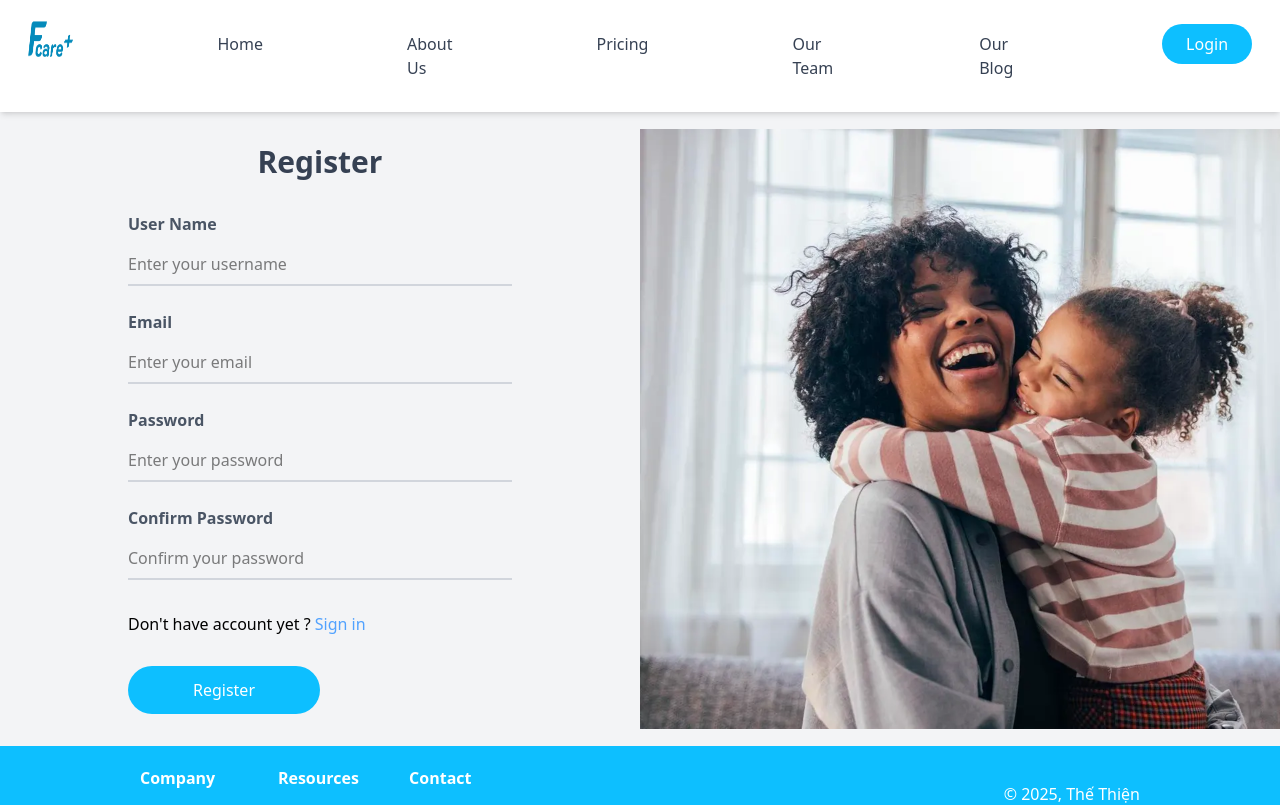
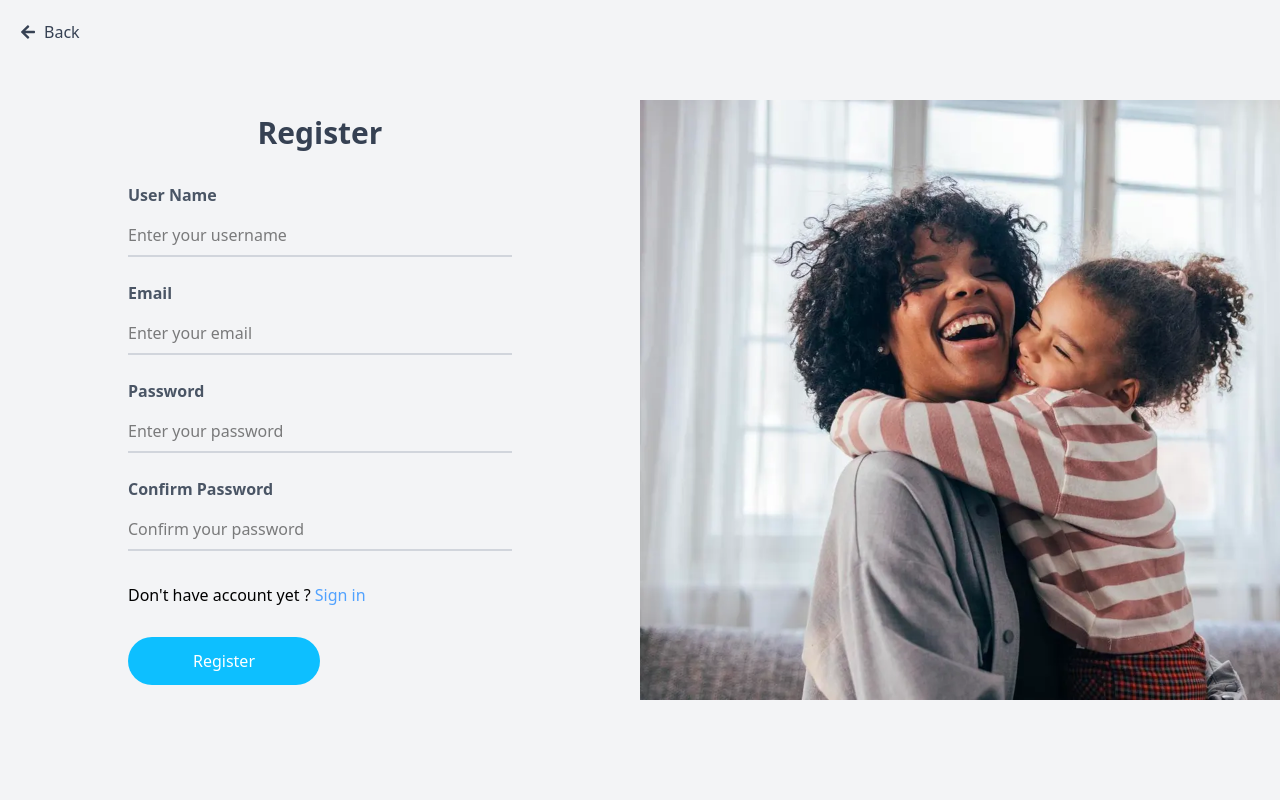
Before and after one commit to wusxo24/SWD392, a React (Vite) app: page /register in a window 1280 px wide. Shown: the top 805 px of the page. Built offline with nearby package versions, Linux system fonts and the light colour scheme.

Commit message:
modify for login and register do not have nav and footer

```diff
--- a/src/App.jsx
+++ b/src/App.jsx
@@ -1,5 +1,5 @@
 import React from 'react';
-import { BrowserRouter, Route, Routes } from 'react-router-dom';
+import {Route, Routes, useLocation } from 'react-router-dom';
 import Navbar from './components/navbar';
 import Login from './login/login';
 import Register from './login/register';
@@ -9,21 +9,22 @@ import { Pricing } from './page/pricing';
 import ScrollToTop from './components/ScrollToTop';
 import { OurBest } from './page/ourBest';
 import { Footer } from './components/footer';
+import { OurTeam } from './page/ourTeam';
 
 function App() {
+  const location = useLocation();
+  const hideNavFooter = location.pathname === "/login" || location.pathname === "/register";
   return (
     <div className="App">
-      <BrowserRouter>
         {/* Navbar is now outside Routes, so it will show on all pages */}
-        <Navbar />
+        {!hideNavFooter && <Navbar />}
         <ScrollToTop/>
         <Routes>
-          <Route path="/" element={<><Hero /> <OurBest/> <AboutUs/> <Pricing/></>} />
+          <Route path="/" element={<><Hero /> <OurBest/> <AboutUs/> <OurTeam/> <Pricing/></>} />
           <Route path="/login" element={<Login />} />
           <Route path="/register" element={<Register />} />
         </Routes>
-        <Footer/>
-      </BrowserRouter>
+        {!hideNavFooter && <Footer />}
     </div>
   );
 }
--- a/src/login/login.jsx
+++ b/src/login/login.jsx
@@ -3,6 +3,7 @@ import { useNavigate } from 'react-router-dom';
 import axios from 'axios';
 import login from '../assets/Login_image.png';
 import { useAuth } from '../context/authContext';  // Import useAuth
+import { FaArrowLeft } from 'react-icons/fa';
 
 export default function Login() {
   const [username, setUsername] = useState('');
@@ -49,6 +50,12 @@ export default function Login() {
 
   return (
     <div className="flex items-center justify-center bg-gray-100 min-h-screen">
+      <button
+        onClick={() => navigate('/')}
+        className="absolute top-5 left-5 flex items-center text-gray-700 hover:text-blue-500 transition cursor-pointer"
+      >
+        <FaArrowLeft className="mr-2" /> Back
+      </button>
       <div className="w-1/2 flex flex-col justify-center items-center p-8">
         <h2 className="text-3xl font-bold mb-8 text-gray-700">Login</h2>
         {error && <p className="text-red-500 mb-4">{error}</p>}
--- a/src/login/register.jsx
+++ b/src/login/register.jsx
@@ -1,10 +1,18 @@
 import React from 'react';
 import register from '../assets/Login_image.png';
-import { Link } from 'react-router-dom';
+import { Link, useNavigate} from 'react-router-dom';
+import { FaArrowLeft } from 'react-icons/fa';
 
 export default function Register() {
+  const navigate = useNavigate();
   return (
-    <div className="flex items-center justify-center bg-gray-100">
+    <div className="flex items-center justify-center bg-gray-100 min-h-screen">
+        <button
+              onClick={() => navigate('/')}
+              className="absolute top-5 left-5 flex items-center text-gray-700 hover:text-blue-500 transition cursor-pointer"
+            >
+              <FaArrowLeft className="mr-2" /> Back
+        </button>
         {/* Left Side - Input Fields */}
         <div className="w-1/2 flex flex-col justify-center items-center p-8">
           <h2 className="text-3xl font-bold mb-8 text-gray-700">Register</h2>
--- a/src/main.jsx
+++ b/src/main.jsx
@@ -4,10 +4,13 @@ import './index.css'
 import App from './App.jsx'
 import React from 'react';
 import { AuthProvider } from './context/authContext.jsx';
+import { BrowserRouter } from 'react-router-dom';
 createRoot(document.getElementById('root')).render(
   <StrictMode>
     <AuthProvider>
-    <App />
+      <BrowserRouter>
+      <App />
+      </BrowserRouter>
     </AuthProvider>
   </StrictMode>,
 )
--- a/src/page/ourTeam.jsx
+++ b/src/page/ourTeam.jsx
@@ -0,0 +1,9 @@
+import React from 'react'
+
+export const OurTeam = () => {
+  return (
+    <div>
+        hello
+    </div>
+  )
+}
```
